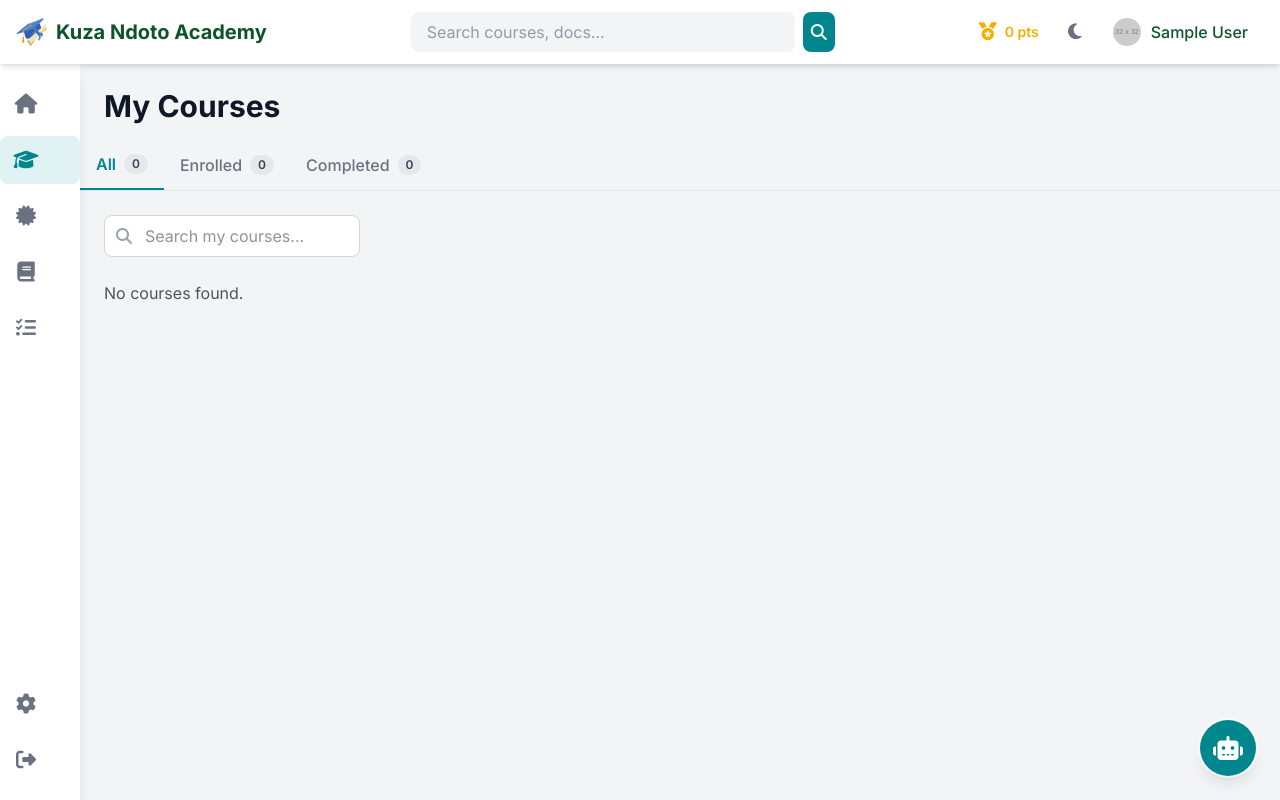
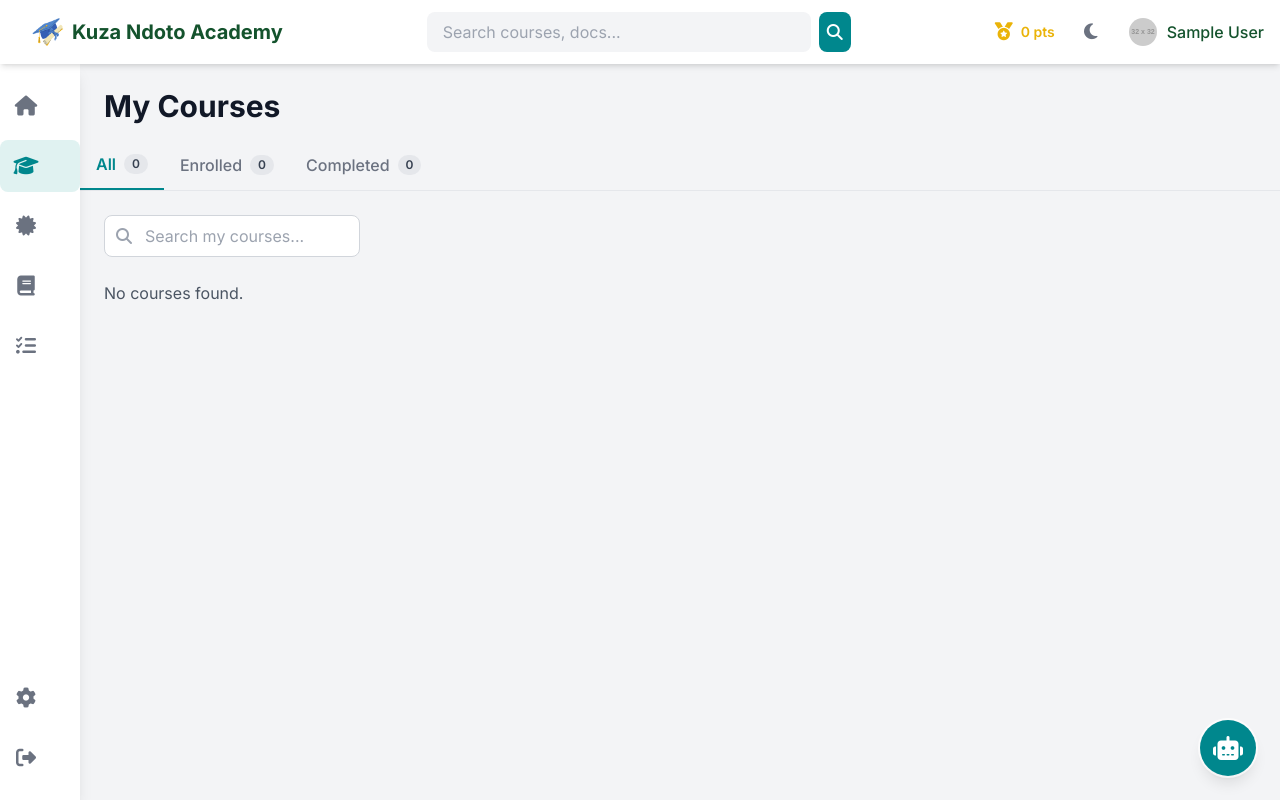
Before and after one commit to Joel-Masiaga/kuza-lms-updated, a Django app: page /courses/ in a window 1280 px wide. Run offline with Django 5.2, Linux system fonts and the light colour scheme; the visitor is signed in with stand-in values (Sample User, id 1); data comes from the database, SQL or seed files in the repository; grey boxes labelled with a size stand in for pictures from a placeholder-image service; data that the repository does not hold is empty; style sheets or scripts are compiled from the project's sources; some libraries are stand-ins or nearby versions.

Commit message:
New commit

```diff
--- a/lms/home/templates/home/base.html
+++ b/lms/home/templates/home/base.html
@@ -2,12 +2,25 @@
 <!DOCTYPE html>
 <html lang="en" class="">
 <head>
+
+       <script>
+        // Immediately execute theme detection before any CSS loads
+        try {
+            const darkMode = localStorage.theme === 'dark' || (!localStorage.theme && window.matchMedia('(prefers-color-scheme: dark)').matches);
+            document.documentElement.classList[darkMode ? 'add' : 'remove']('dark');
+        } catch (e) {}
+    </script>
     <meta charset="UTF-8">
     <meta name="viewport" content="width=device-width, initial-scale=1.0">
 
     <title>{% block title %}Kuza Ndoto Academy{% endblock %}</title>
 
-    <link href="{% static 'dist/styles.css' %}" rel="stylesheet">
+    <!-- <link href="{% static 'dist/styles.css' %}" rel="stylesheet"> -->
+
+        <!-- Tailwind CSS CDN -->
+    <script src="https://cdn.tailwindcss.com"></script>
+
+
 
     <link href="https://cdnjs.cloudflare.com/ajax/libs/font-awesome/6.5.2/css/all.min.css" rel="stylesheet">
 
@@ -15,16 +28,6 @@
     <link rel="preconnect" href="https://fonts.gstatic.com" crossorigin>
     <link href="https://fonts.googleapis.com/css2?family=Inter:wght@400;500;600;700;800&display=swap" rel="stylesheet">
 
-        <script>
-      (function(){
-        try {
-          const stored = localStorage.getItem('theme'); // 'dark'|'light'|null
-          const prefersDark = window.matchMedia && window.matchMedia('(prefers-color-scheme: dark)').matches;
-          const useDark = stored === 'dark' || (stored === null && prefersDark);
-          document.documentElement.classList.toggle('dark', !!useDark);
-        } catch (e) { /* ignore in very old browsers */ }
-      })();
-    </script>
 
     <style>
         /* --- 1. BRAND & TYPOGRAPHY --- */
@@ -556,94 +559,29 @@
 </script>
 
     <script>
-        // --- Global Theme Toggle ---
+    // Theme Toggle Handler
+    (function() {
         const themeToggle = document.getElementById('themeToggle');
-        const setMode = (isDark) => {
+        if (!themeToggle) return;
+
+        // Update UI to match current theme
+        function updateThemeUI(isDark) {
             document.documentElement.classList.toggle('dark', isDark);
-            localStorage.theme = isDark ? 'dark' : 'light';
-            if(themeToggle) themeToggle.querySelector('i').className = isDark ? 'fas fa-sun text-lg' : 'fas fa-moon text-lg';
+            themeToggle.querySelector('i').className = isDark ? 'fas fa-sun text-lg' : 'fas fa-moon text-lg';
         }
-        const prefersDark = (!('theme' in localStorage) && window.matchMedia('(prefers-color-scheme: dark)').matches);
-        // Ensure theme is set on initial load
-        if (localStorage.theme === 'dark' || prefersDark) {
-            document.documentElement.classList.add('dark');
-            if(themeToggle) themeToggle.querySelector('i').className = 'fas fa-sun text-lg';
-        } else {
-            document.documentElement.classList.remove('dark');
-             if(themeToggle) themeToggle.querySelector('i').className = 'fas fa-moon text-lg';
-        }
-        // Add click listener
-        if (themeToggle) themeToggle.addEventListener('click', () => {
-            setMode(!document.documentElement.classList.contains('dark'));
+
+        // Initialize theme toggle button state
+        const isDark = document.documentElement.classList.contains('dark');
+        updateThemeUI(isDark);
+
+        // Handle theme toggle clicks
+        themeToggle.addEventListener('click', () => {
+            const shouldBeDark = !document.documentElement.classList.contains('dark');
+            localStorage.theme = shouldBeDark ? 'dark' : 'light';
+            updateThemeUI(shouldBeDark);
         });
-
-
-        // --- REPLACED JAVASCRIPT BLOCK ---
-        // --- Mobile L1 (Main) & L2 (Lesson) Sidebar Toggle Logic ---
-        document.addEventListener('DOMContentLoaded', () => {
-            // Shared Element
-            const overlay = document.getElementById('mobile-overlay');
-
-            // L1 (Main Menu) Elements
-            const mobileL1SidebarToggle = document.getElementById('mobileL1SidebarToggle');
-            const l1MobileSidebar = document.getElementById('l1-mobile-sidebar');
-            const closeL1Sidebar = document.getElementById('closeL1Sidebar');
-
-            // L2 (Lesson Menu) Elements
-            const mobileL2SidebarToggle = document.getElementById('mobileL2SidebarToggle');
-            const lessonSidebar = document.getElementById('lessonSidebar');
-            const closeL2Sidebar = document.getElementById('closeL2Sidebar');
-
-            // --- Reusable Functions ---
-
-            // Generic closer for all menus
-            const closeAllMobileMenus = () => {
-                if(l1MobileSidebar) l1MobileSidebar.classList.add('-translate-x-full');
-                if(lessonSidebar) lessonSidebar.classList.add('-translate-x-full');
-                if(overlay) overlay.classList.add('hidden');
-            }
-
-            // L1 Opener (closes L2)
-            const openL1Menu = () => {
-                if(l1MobileSidebar) l1MobileSidebar.classList.remove('-translate-x-full');
-                if(lessonSidebar) lessonSidebar.classList.add('-translate-x-full');
-                if(overlay) overlay.classList.remove('hidden');
-            }
-
-            // L2 Opener (closes L1)
-            const openL2Menu = () => {
-                if(lessonSidebar) lessonSidebar.classList.remove('-translate-x-full');
-                if(l1MobileSidebar) l1MobileSidebar.classList.add('-translate-x-full');
-                if(overlay) overlay.classList.remove('hidden');
-            }
-
-            // --- Event Listeners ---
-
-            // L1 (Main Menu) Listeners
-            if (mobileL1SidebarToggle && l1MobileSidebar) {
-                mobileL1SidebarToggle.addEventListener('click', openL1Menu);
-            }
-            if (closeL1Sidebar) {
-                closeL1Sidebar.addEventListener('click', closeAllMobileMenus);
-            }
-
-            // L2 (Lesson Menu) Listeners
-            if (mobileL2SidebarToggle && lessonSidebar) {
-                mobileL2SidebarToggle.addEventListener('click', openL2Menu);
-            }
-            if (closeL2Sidebar) {
-                closeL2Sidebar.addEventListener('click', closeAllMobileMenus);
-            }
-
-            // Overlay Listener
-            if (overlay) {
-                overlay.addEventListener('click', closeAllMobileMenus);
-            }
-
-            // NOTE: Removed base-level Notes panel toggle handlers to avoid conflicts with page-specific note logic.
-            // Pages (like lesson.html) should implement notes toggling themselves using the #notes-panel and #toggle-notes-btn elements.
-        });
-    </script>
+    })();
+</script>
 
     <script>
         (function () {
```
